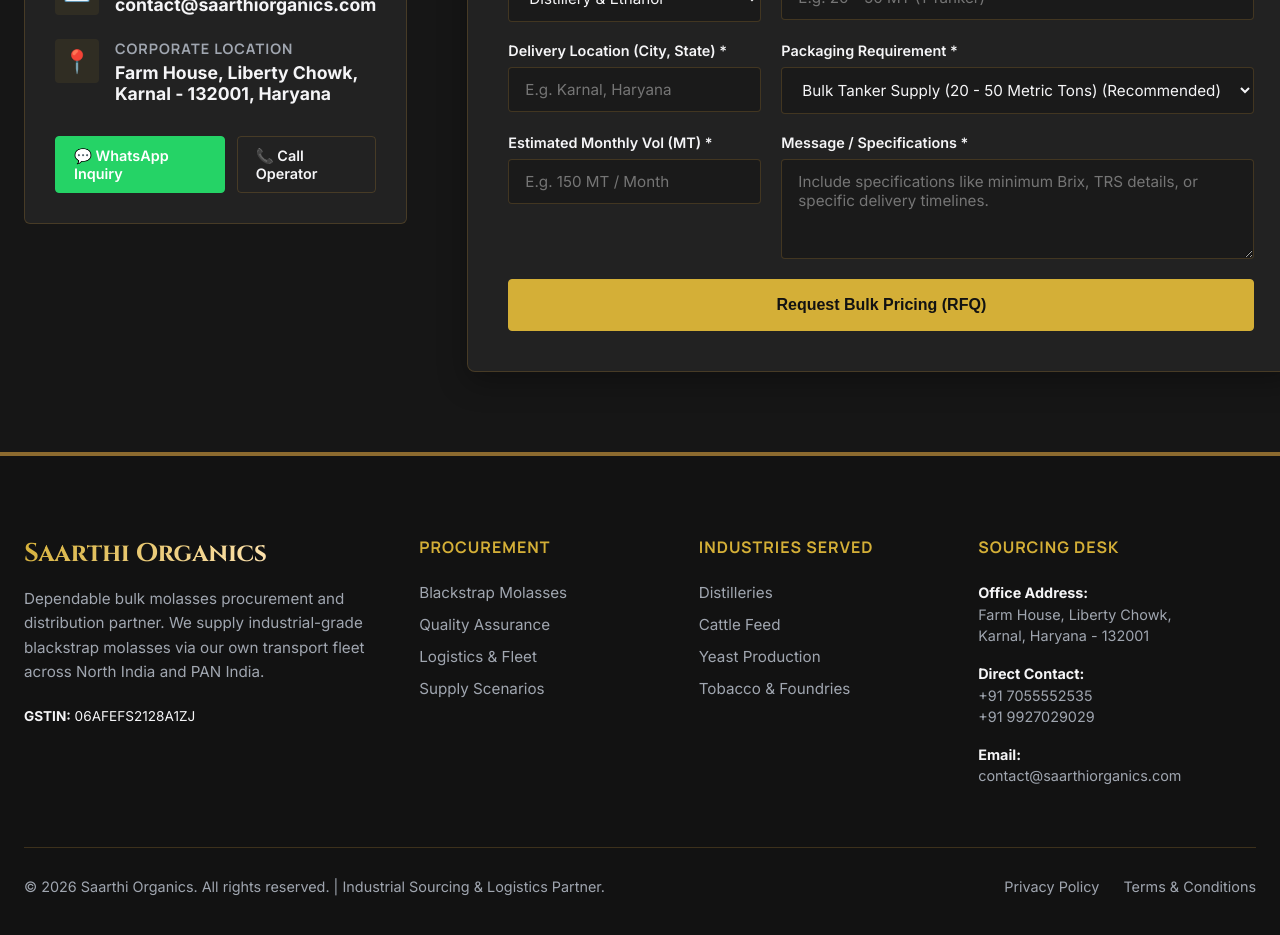
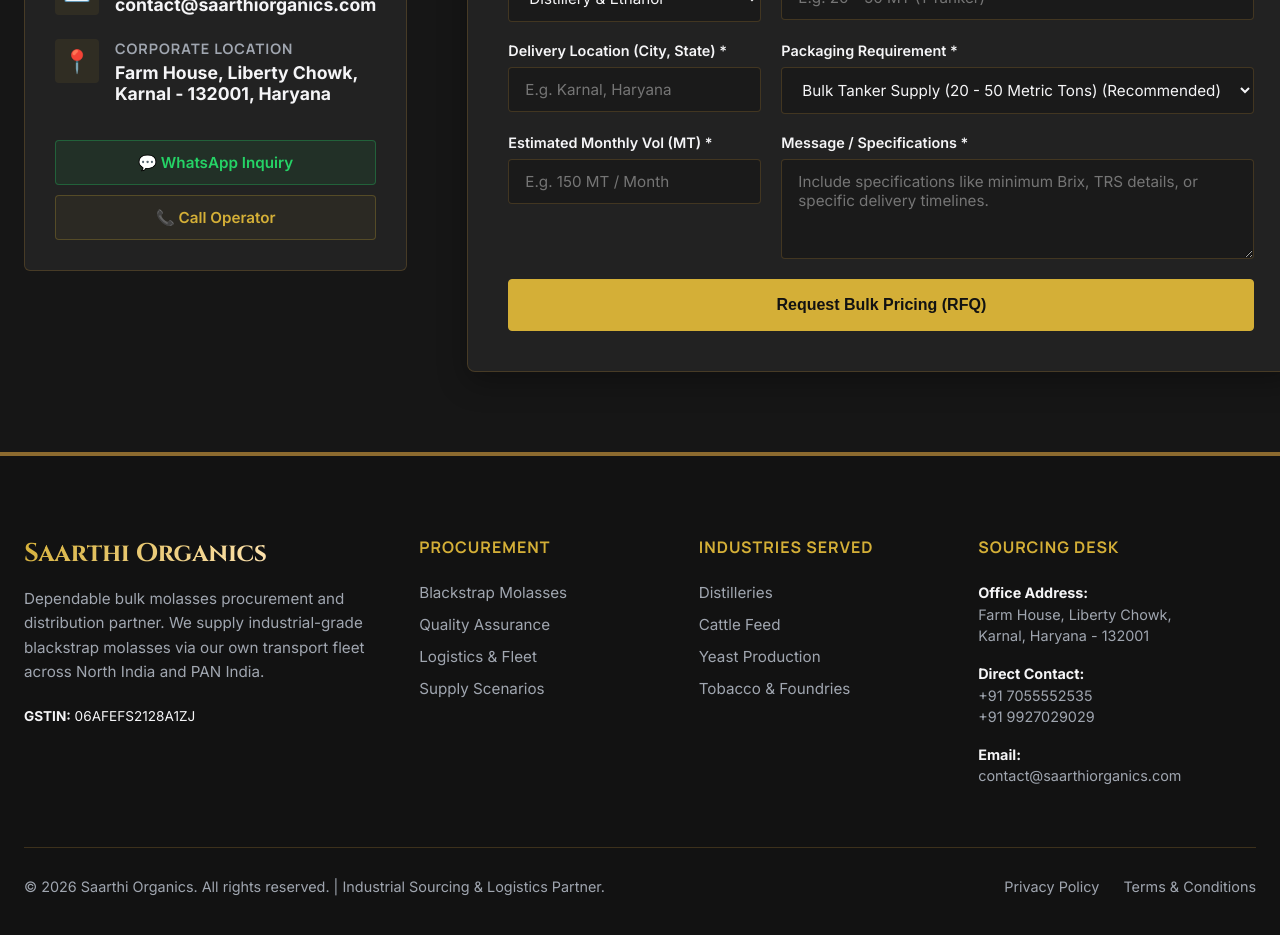
Before and after one commit to saarthi-organics/website, a Next.js app: page / in a window 1280 px wide. Shown: the part 5820-6755 px from the top of the page. Built offline with nearby package versions, Linux system fonts and the light colour scheme.

Commit message:
style: polish and align Procurement Desk contact buttons with unified glassmorphism

```diff
--- a/src/app/globals.css
+++ b/src/app/globals.css
@@ -655,27 +655,51 @@
 
 .quote-contact-actions {
   display: flex;
-  gap: 12px;
-  margin-top: 8px;
+  flex-direction: column;
+  gap: 10px;
+  margin-top: 12px;
 }
 
-.btn-whatsapp {
+.quote-contact-actions .btn-whatsapp,
+.quote-contact-actions .btn-secondary {
+  width: 100%;
+  padding: 12px 20px;
+  font-size: 0.95rem;
+  font-weight: 600;
+  border-radius: 4px;
+  text-decoration: none;
+  display: inline-flex;
+  align-items: center;
+  justify-content: center;
+  gap: 8px;
+  box-sizing: border-box;
+  transition: all 0.25s ease;
+}
+
+.quote-contact-actions .btn-whatsapp {
+  background: rgba(37, 211, 102, 0.08);
+  color: #25d366;
+  border: 1px solid rgba(37, 211, 102, 0.3);
+}
+
+.quote-contact-actions .btn-whatsapp:hover {
   background: #25d366;
   color: white;
-  padding: 10px 18px;
-  border-radius: 4px;
-  text-decoration: none;
-  font-weight: 600;
-  font-size: 0.9rem;
-  display: inline-flex;
-  align-items: center;
-  gap: 8px;
-  border: 1px solid #25d366;
+  border-color: #25d366;
+  box-shadow: 0 4px 12px rgba(37, 211, 102, 0.25);
 }
 
-.btn-whatsapp:hover {
-  background: #20ba5a;
-  border-color: #20ba5a;
+.quote-contact-actions .btn-secondary {
+  background: rgba(212, 175, 55, 0.05);
+  color: var(--accent-gold);
+  border: 1px solid rgba(212, 175, 55, 0.25);
+}
+
+.quote-contact-actions .btn-secondary:hover {
+  background: var(--accent-gold);
+  color: var(--bg-primary);
+  border-color: var(--accent-gold);
+  box-shadow: 0 4px 12px rgba(212, 175, 55, 0.25);
 }
 
 .quote-form-container {
--- a/src/components/ContactForm.tsx
+++ b/src/components/ContactForm.tsx
@@ -88,7 +88,7 @@
             >
               💬 WhatsApp Inquiry
             </a>
-            <a href="tel:+917055552535" className="btn-secondary" style={{ padding: '10px 18px', fontSize: '0.9rem' }}>
+            <a href="tel:+917055552535" className="btn-secondary">
               📞 Call Operator
             </a>
           </div>
```
